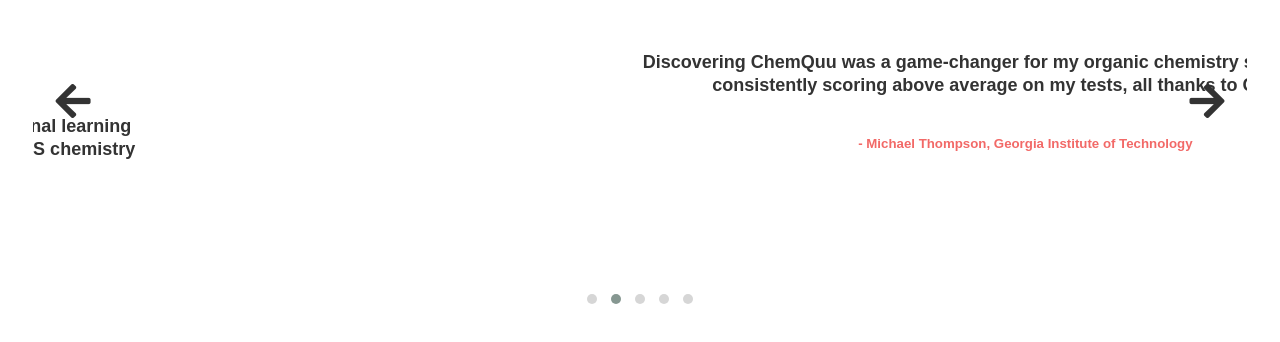
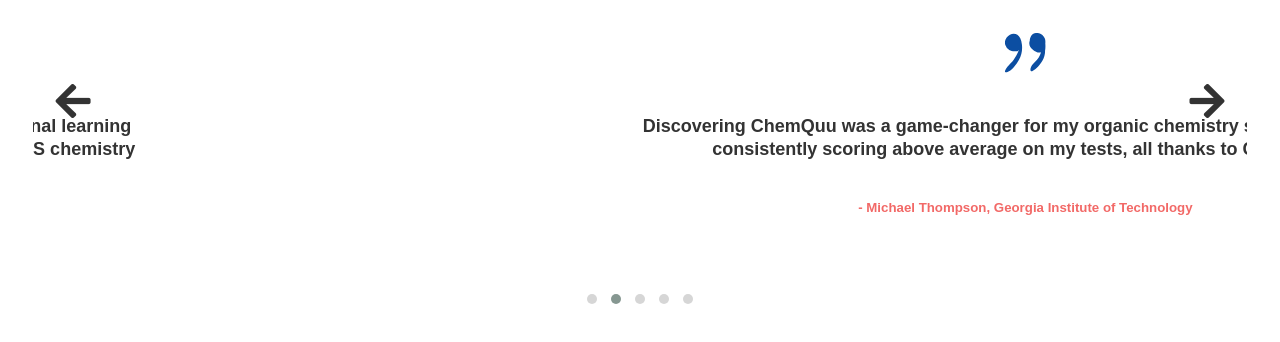
Before and after one commit to opitz21254/ChemCuu, a plain HTML site: page index.html in a window 1280 px wide. Drawn offline with nearby package versions, Linux system fonts and the light colour scheme.

Commit message:
Update index.html

```diff
--- a/index.html
+++ b/index.html
@@ -24,7 +24,7 @@
                  <div class="u-flex_hor_center">
                         <div class="u-flex is--ver">
                             <div class="c-home_testimonial_entry">
-
+                                <img src="blue-quotes.svg" loading="lazy" alt="" class="u-padding_bottom is--24"/>
                                 <blockquote class="c-home_quote">Discovering ChemQuu was a game-changer for my organic chemistry studies . . . I'm now consistently scoring above average on my tests, all thanks to ChemQuu..</blockquote>
                                 <h5>
                                     <span class="u-text-color is--salmon">- Michael Thompson, Georgia Institute of Technology</span>
@@ -37,6 +37,7 @@
              <div class="u-flex_hor_center">
                         <div class="u-flex is--ver">
                             <div class="c-home_testimonial_entry">
+                                <img src="blue-quotes.svg" loading="lazy" alt="" class="u-padding_bottom is--24"/>
                                 <blockquote class="c-home_quote">Thanks to ChemQuu, I've gone from dreading chemistry to genuinely enjoying it. The interactive videos and personalized learning paths have made complex concepts easier to grasp and retain. It's become my secret weapon for acing exams.</blockquote>
                                 <h5 class="is--center">
                                     <span class="u-text-color is--seagreen">- Emily Patel, University of California, Berkeleyl</span>
@@ -49,7 +50,7 @@
             <div class="u-flex_hor_center">
                         <div class="u-flex is--ver">
                             <div class="c-home_testimonial_entry">
-
+                                <img src="blue-quotes.svg" loading="lazy" alt="" class="u-padding_bottom is--24"/>
                                 <blockquote class="c-home_quote">ChemQuu's blend of generative AI and visual learning tools has revolutionized how I approach my chemistry studies. The detailed explanations and engaging content have helped me achieve a deeper understanding of the material, making learning not just effective but enjoyable.</blockquote>
                                 <h5 class="is--center">
                                     <span class="text-color-blue">- David Kim, University of Toronto</span>
```
